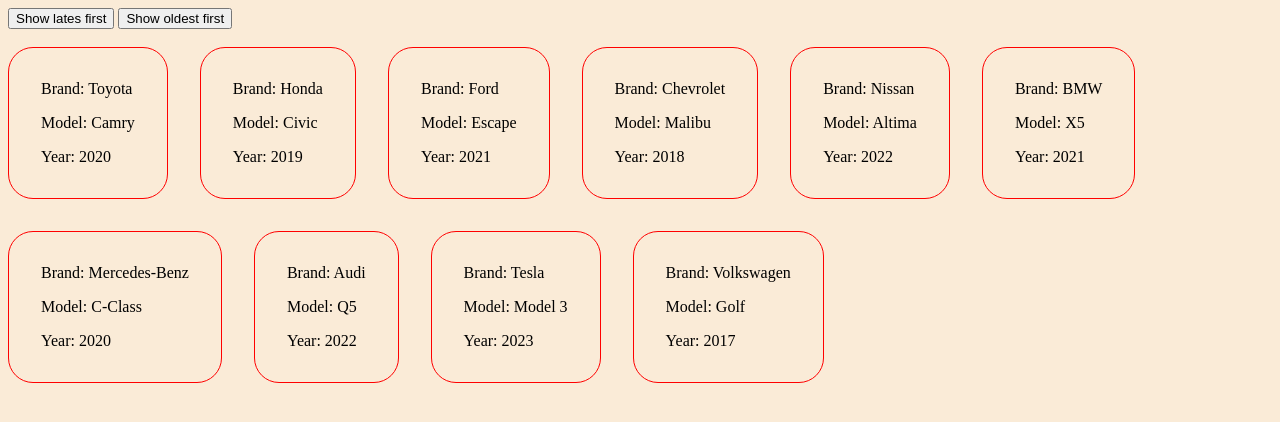
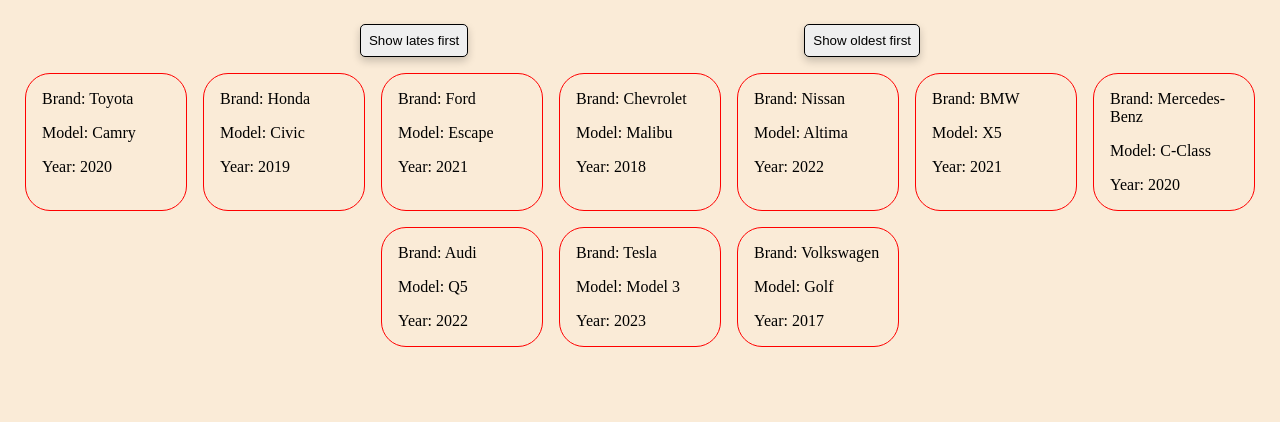
Before and after one commit to KononovaI/html_ts_boilerplate-for-training, a website built with webpack: page src/index.html in a window 1280 px wide. Built offline with nearby package versions, Linux system fonts and the light colour scheme; files whose address does not match are found by name.

Commit message:
3rd commit - some style changes

```diff
--- a/src/index.html
+++ b/src/index.html
@@ -10,10 +10,10 @@
     <title>Document</title>
 </head>
 <body>
-    <button class="js-button__latest">Show lates first</button>
-    <button class="js-button__oldest">Show oldest first</button>
-    <br>
-    <br>
+    <div class="button-wrapper">
+        <button class="button js-button__latest">Show lates first</button>
+        <button class="button js-button__oldest">Show oldest first</button>
+    </div>
     <div class="cars__wrapper js-cars__wrapper">
     </div>
 
--- a/src/styles.scss
+++ b/src/styles.scss
@@ -4,15 +4,36 @@
 
 .cars__wrapper {
   display: flex;
+  justify-content: center;
   flex-wrap: wrap;
-  gap: 2rem;
+  gap: 1rem;
 }
 
 .car {
+  width: 8rem;
   display: flex;
   flex-direction: column;
   gap: 1rem;
-  padding: 2rem;
+  padding: 1rem;
   border: 1px solid red;
   border-radius: 25px;
 }
+
+.button-wrapper {
+  display: flex;
+  justify-content: space-evenly;
+  padding: 1rem;
+}
+
+.button {
+  border: 1px solid black;
+  border-radius: 5px;
+  box-shadow: 0px 4px 8px rgba(0, 0, 0, 0.2);
+  padding: 0.5rem;
+  cursor: pointer;
+	transition: opacity 0.3;
+
+	&:hover {
+		opacity: 0.5;
+	}
+}
```
